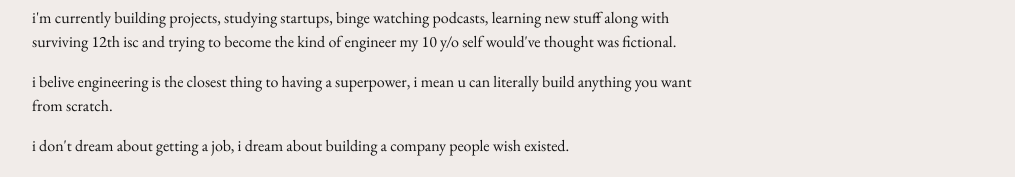
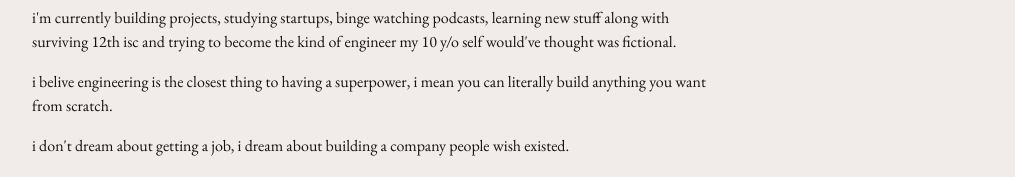
Before and after one commit to abhinaaaavvv/my_portfolio, a Next.js app: page / in a window 1280 px wide. Shown: the part 466-643 px from the top of the page, without its empty margins (264-1279 px from the left). Built offline with nearby package versions, Linux system fonts and the light colour scheme.

Commit message:
Fix typo in personal statement

```diff
--- a/src/app/page.tsx
+++ b/src/app/page.tsx
@@ -56,7 +56,7 @@ const Content = () => (
       become the kind of engineer my 10 y/o self would&apos;ve thought was fictional.
     </p>
     <p className="pb-4">
-      i belive engineering is the closest thing to having a superpower, i mean u
+      i belive engineering is the closest thing to having a superpower, i mean you
       can literally build anything you want from scratch.
     </p>
     <p className="pb-4">
```
